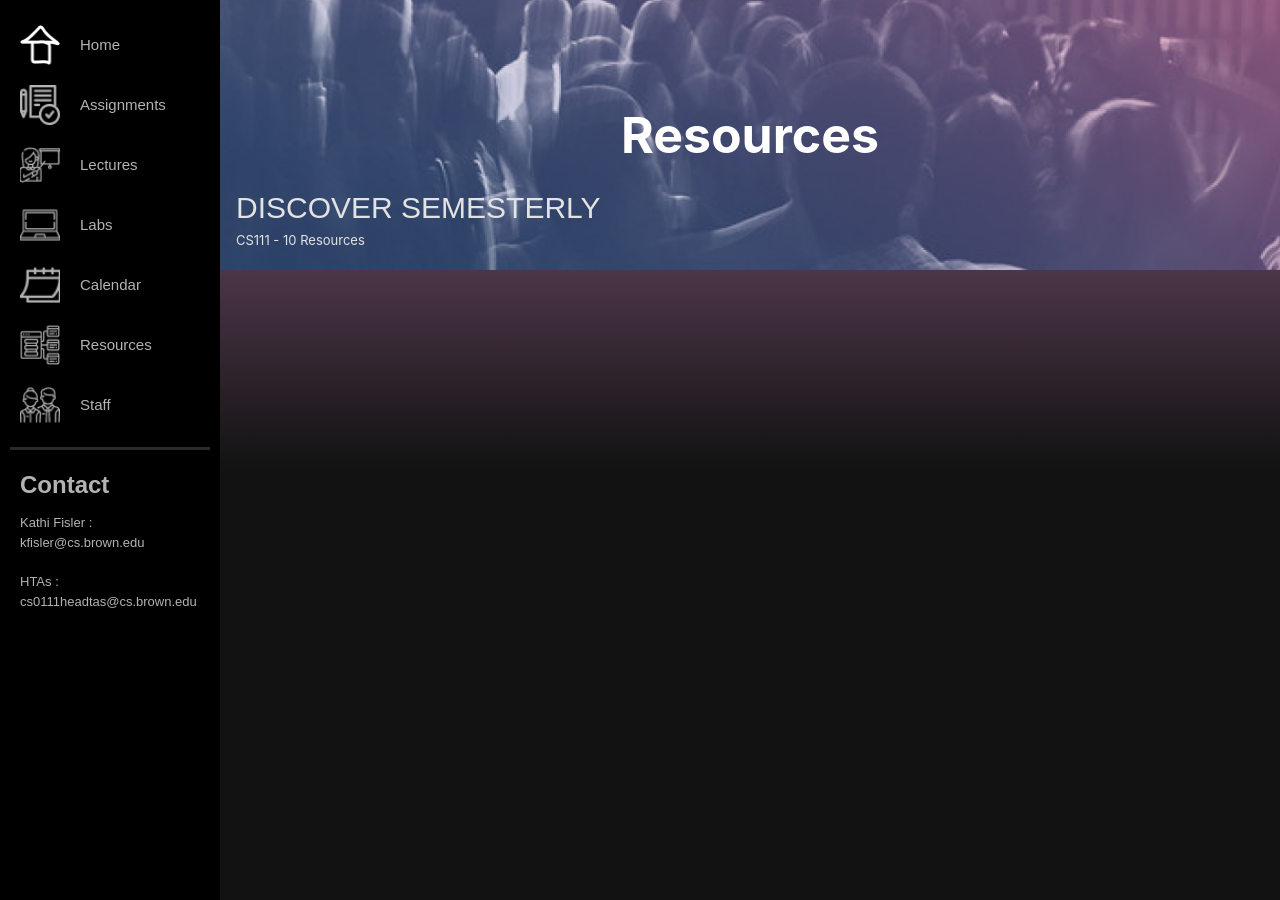
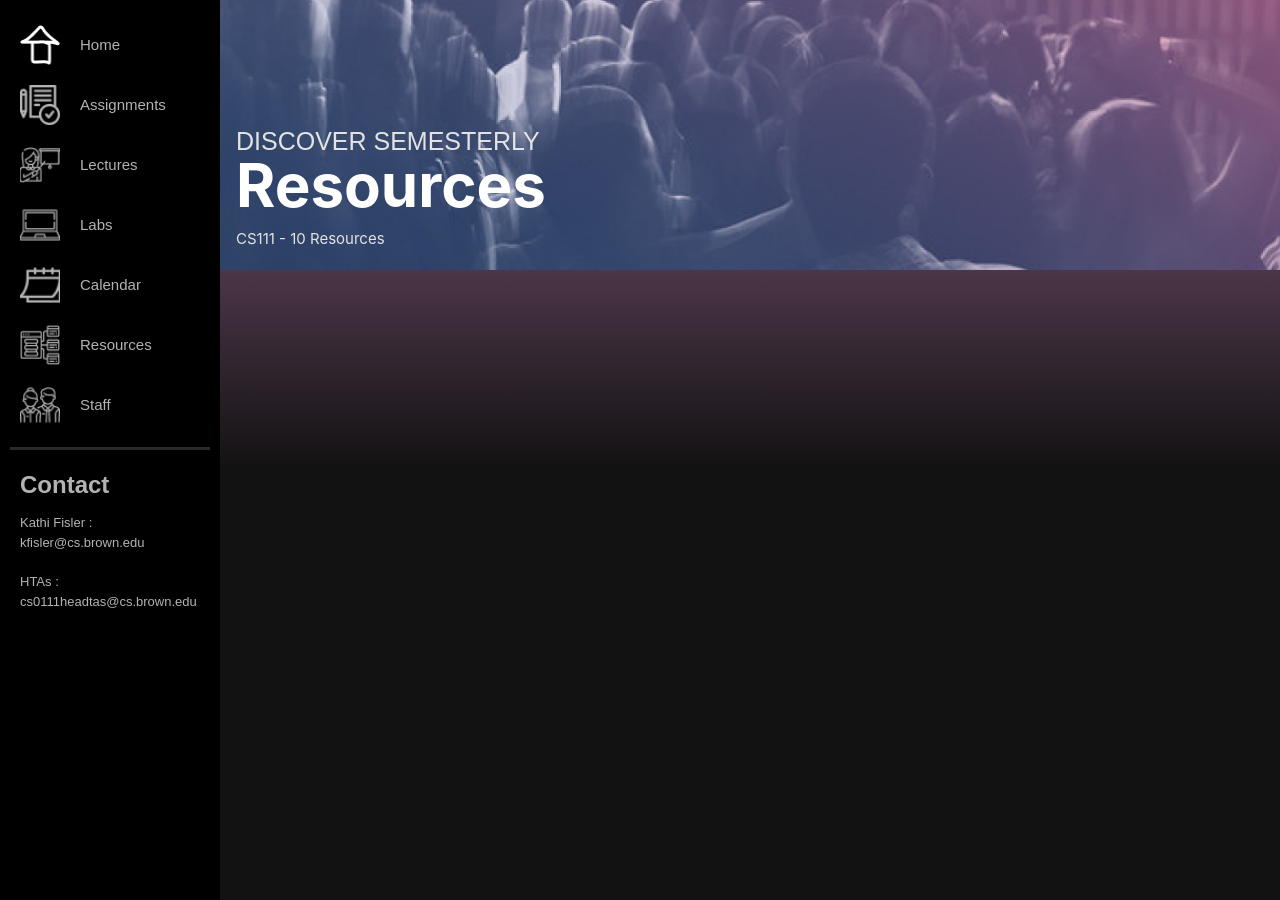
Before and after one commit to Brown-CSCI0111/brown-csci0111.github.io, a Jekyll site: the page built from website/pages/resources.md, in a window 1280 px wide. Built offline with Jekyll 4.4.1, drawn with Linux system fonts in a browser that asks for light colours.

Commit message:
updated banner title to display page title on the left

```diff
--- a/website/assets/styles/style.scss
+++ b/website/assets/styles/style.scss
@@ -514,9 +514,9 @@ body {
 
 .banner-text-header {
   position: absolute;
-  bottom: 40px;
+  bottom: 110px;
   left: 16px;
-  font-size: 30px;
+  font-size: 25px;
   color: #fff;
   z-index: 10;
   text-transform: uppercase;
@@ -526,10 +526,9 @@ body {
 
 .banner-text-title {
   position: absolute;
-  top: 50%;
-  left: 50%;
-  transform: translate(-50%, -50%);
-  font-size: 50px;
+  bottom: 40px;
+  left: 16px;
+  font-size: 60px;
   font-weight: bold;
   color: var(--text-color);
 }
@@ -538,7 +537,7 @@ body {
   position: absolute;
   bottom: 20px;
   left: 16px;
-  font-size: 13px;
+  font-size: 15px;
   color: #fff;
   z-index: 10;
   color: #e3e3e3;
```
